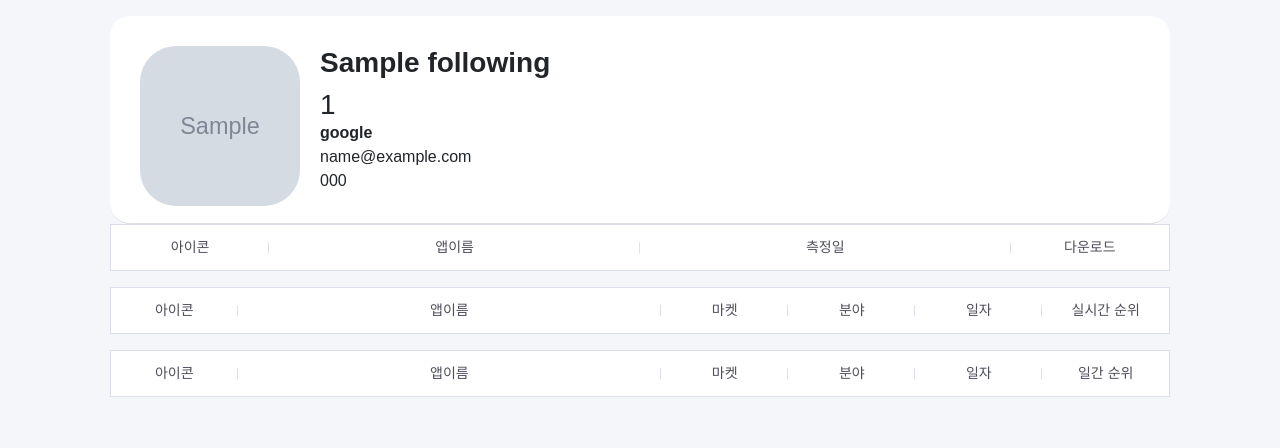
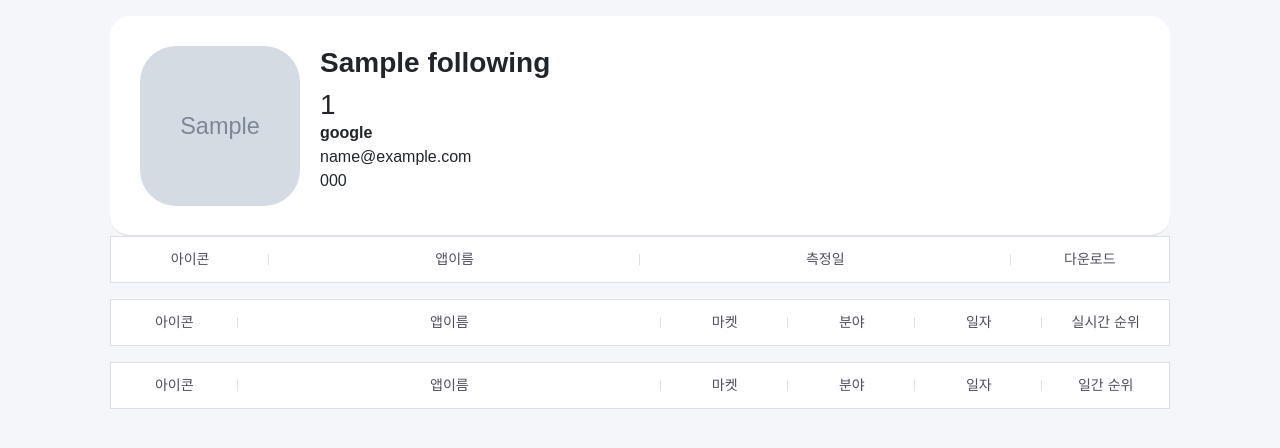
Before and after one commit to AndrewDongminYoo/mobile-index-ranking-reporter, a Django app: page /statistic/1 in a window 1280 px wide. Shown: the part 70-518 px from the top of the page. Run offline with Django 4.2, Linux system fonts and the light colour scheme; tables that the repository leaves empty hold one stand-in row (values such as "Sample post"); grey boxes marked "Sample" are stand-in pictures; lists and menus that the app fills with data are empty; some libraries are stand-ins or nearby versions; some web fonts are replaced.

Commit message:
fix(cron): cron

```diff
--- a/crawler/utils.py
+++ b/crawler/utils.py
@@ -353,7 +353,7 @@ def get_highest_rank_of_realtime_ranks_today() -> None:
                 market_appid=market_appid,
                 app=app,
                 following=following,
-                date=date_today,
+                date_id=date_today,
             )[0]
             new_app.rank = first.get('highest_rank')
             new_app.save()
--- a/templates/rank.html
+++ b/templates/rank.html
@@ -7,7 +7,7 @@
         <div class="dialog container-lg">
             <div class="content">
                 <div class="content modal-body">
-                    <div class="card-header bg-white" style="border-radius: 20px; padding: 30px;">
+                    <div class="card-header bg-white" style="border-radius: 20px; padding: 30px; height: 220px;">
                         <img src="{{ app.icon_url }}" alt="{{ app.app_name }}" style="margin-right: 20px;"
                              class="product-hero__media-image-img">
                         <h3 class="title" style="font-weight: 900;">{{ following.app_name }}</h3>
```
